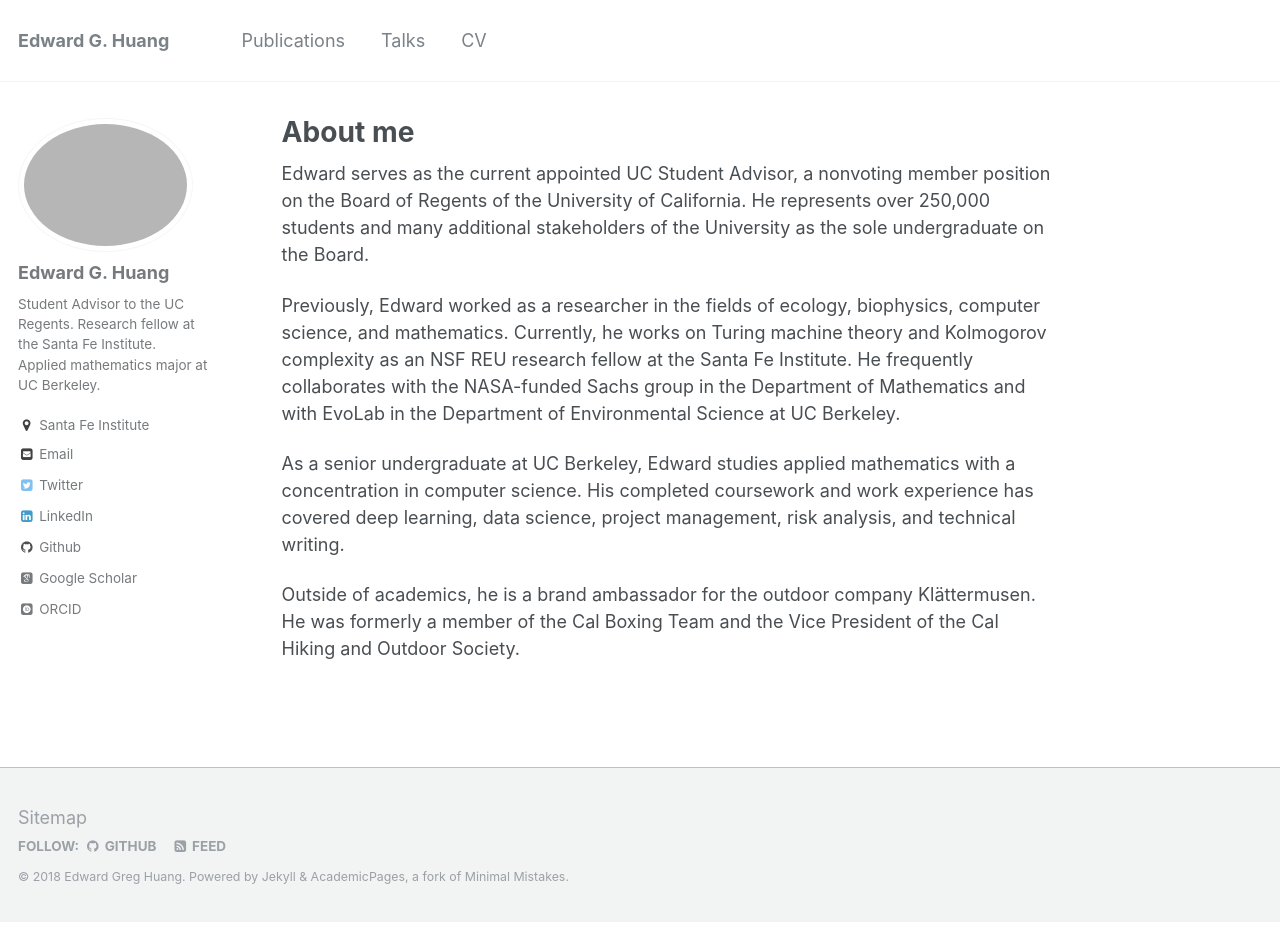
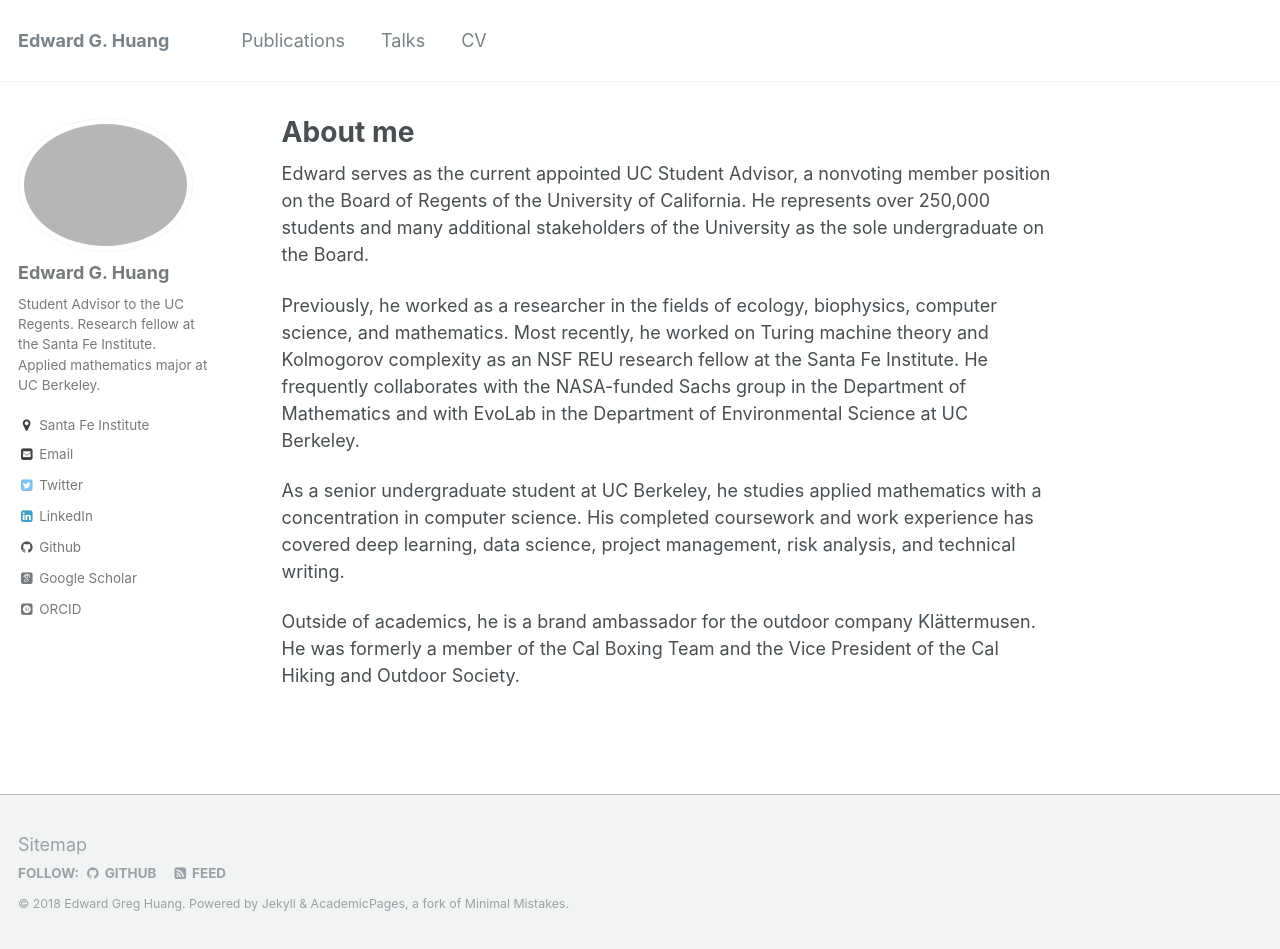
Before and after one commit to eghuang/eghuang.github.io, a Jekyll site: the page built from _pages/about.md, in a window 1280 px wide and 949 px high. Built offline with Jekyll 4.4.1, drawn with Linux system fonts in a browser that asks for light colours; some web fonts are replaced.

Commit message:
Updated about me and cv link

```diff
--- a/_pages/about.md
+++ b/_pages/about.md
@@ -10,8 +10,8 @@ redirect_from:
 
 Edward serves as the current appointed UC Student Advisor, a nonvoting member position on the Board of Regents of the University of California. He represents over 250,000 students and many additional stakeholders of the University as the sole undergraduate on the Board.
 
-Previously, Edward worked as a researcher in the fields of ecology, biophysics, computer science, and mathematics. Currently, he works on Turing machine theory and Kolmogorov complexity as an NSF REU research fellow at the Santa Fe Institute. He frequently collaborates with the NASA-funded Sachs group in the Department of Mathematics and with EvoLab in the Department of Environmental Science at UC Berkeley.
+Previously, he worked as a researcher in the fields of ecology, biophysics, computer science, and mathematics. Most recently, he worked on Turing machine theory and Kolmogorov complexity as an NSF REU research fellow at the Santa Fe Institute. He frequently collaborates with the NASA-funded Sachs group in the Department of Mathematics and with EvoLab in the Department of Environmental Science at UC Berkeley.
 
-As a senior undergraduate at UC Berkeley, Edward studies applied mathematics with a concentration in computer science. His completed coursework and work experience has covered deep learning, data science, project management, risk analysis, and technical writing.
+As a senior undergraduate student at UC Berkeley, he studies applied mathematics with a concentration in computer science. His completed coursework and work experience has covered deep learning, data science, project management, risk analysis, and technical writing.
 
 Outside of academics, he is a brand ambassador for the outdoor company Klättermusen. He was formerly a member of the Cal Boxing Team and the Vice President of the Cal Hiking and Outdoor Society.
```
Also changed, not shown: _pages/cv.md (+2 -2 lines).
